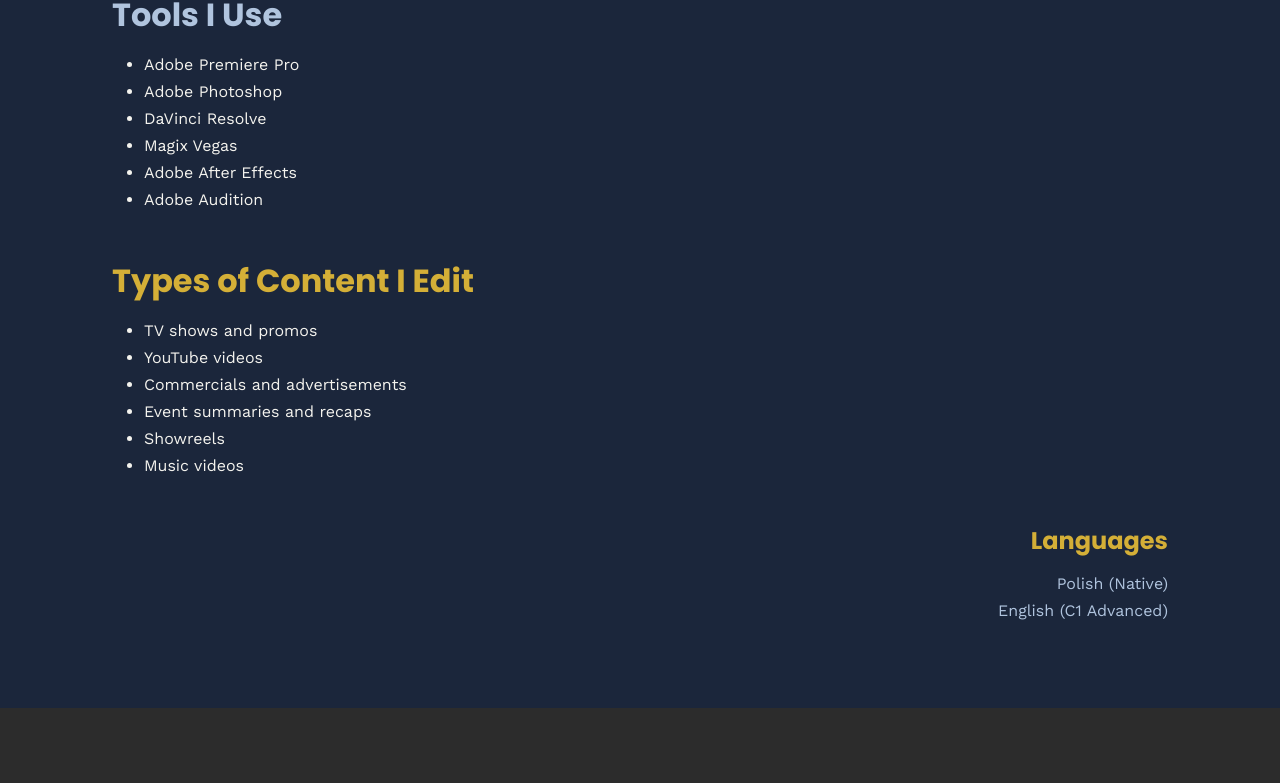
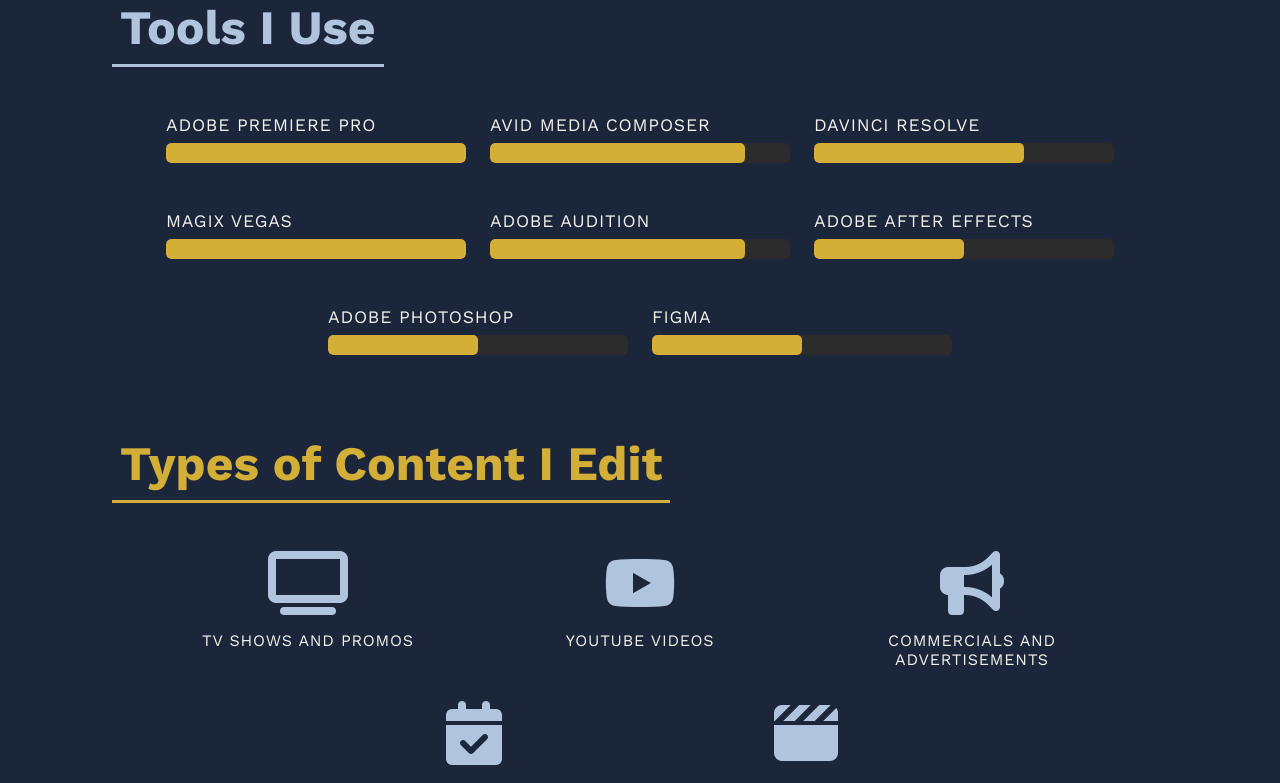
Before and after one commit to afra50/Pokorski-Bartek, a React (Create React App) app: page /about in a window 1280 px wide. Shown: the part 913-1696 px from the top of the page. Built offline with nearby package versions, Linux system fonts and the light colour scheme.

Commit message:
about page cd

```diff
--- a/src/components/pages/AboutPage.js
+++ b/src/components/pages/AboutPage.js
@@ -1,8 +1,39 @@
-import React from "react";
+import React, { useRef, useState, useEffect } from "react";
 import "../../styles/pages/AboutPage.scss";
 import bartekzdjecie from "../../assets/bartek.jpg";
 
 function AboutPage() {
+  // Ref do sekcji programów
+  const programsRef = useRef(null);
+
+  // Stan, który decyduje, czy uruchomić animację wypełniania
+  const [animateBars, setAnimateBars] = useState(false);
+
+  useEffect(() => {
+    const observer = new IntersectionObserver(
+      (entries) => {
+        // Dla każdego obserwowanego elementu sprawdzamy, czy jest w polu widzenia
+        entries.forEach((entry) => {
+          if (entry.isIntersecting) {
+            setAnimateBars(true);
+            // Po jednorazowym wykryciu można odpiąć observer, aby nie animować ponownie
+            observer.unobserve(entry.target);
+          }
+        });
+      },
+      { threshold: 0.2 } // jak duża część sekcji musi się pojawić, żeby uznać, że jest widoczna
+    );
+
+    if (programsRef.current) {
+      observer.observe(programsRef.current);
+    }
+
+    // Sprzątanie po odmontowaniu komponentu
+    return () => {
+      observer.disconnect();
+    };
+  }, []);
+
   return (
     <section id="about-page">
       <div className="about-hero">
@@ -28,28 +59,120 @@
         </div>
       </div>
 
-      <div className="programs-section">
+      <div className="programs-section" ref={programsRef}>
         <h2>Tools I Use</h2>
         <ul>
-          <li>Adobe Premiere Pro</li>
-          <li>Adobe Photoshop</li>
-          <li>DaVinci Resolve</li>
-          <li>Magix Vegas</li>
-          <li>Adobe After Effects</li>
-          <li>Adobe Audition</li>
+          <li>
+            Adobe Premiere Pro
+            <div className="progress-bar">
+              {/* Jeżeli animateBars = true, to szerokość = 100%, w przeciwnym wypadku 0 */}
+              <div
+                className="progress"
+                style={{ width: animateBars ? "100%" : "0%" }}
+              ></div>
+            </div>
+          </li>
+
+          <li>
+            Avid Media Composer
+            <div className="progress-bar">
+              <div
+                className="progress"
+                style={{ width: animateBars ? "85%" : "0%" }}
+              ></div>
+            </div>
+          </li>
+
+          <li>
+            DaVinci Resolve
+            <div className="progress-bar">
+              <div
+                className="progress"
+                style={{ width: animateBars ? "70%" : "0%" }}
+              ></div>
+            </div>
+          </li>
+
+          <li>
+            Magix Vegas
+            <div className="progress-bar">
+              <div
+                className="progress"
+                style={{ width: animateBars ? "100%" : "0%" }}
+              ></div>
+            </div>
+          </li>
+
+          <li>
+            Adobe Audition
+            <div className="progress-bar">
+              <div
+                className="progress"
+                style={{ width: animateBars ? "85%" : "0%" }}
+              ></div>
+            </div>
+          </li>
+
+          <li>
+            Adobe After Effects
+            <div className="progress-bar">
+              <div
+                className="progress"
+                style={{ width: animateBars ? "50%" : "0%" }}
+              ></div>
+            </div>
+          </li>
+
+          <li>
+            Adobe Photoshop
+            <div className="progress-bar">
+              <div
+                className="progress"
+                style={{ width: animateBars ? "50%" : "0%" }}
+              ></div>
+            </div>
+          </li>
+
+          <li>
+            Figma
+            <div className="progress-bar">
+              <div
+                className="progress"
+                style={{ width: animateBars ? "50%" : "0%" }}
+              ></div>
+            </div>
+          </li>
         </ul>
       </div>
 
       <div className="content-types-section">
         <h2>Types of Content I Edit</h2>
-        <ul>
-          <li>TV shows and promos</li>
-          <li>YouTube videos</li>
-          <li>Commercials and advertisements</li>
-          <li>Event summaries and recaps</li>
-          <li>Showreels</li>
-          <li>Music videos</li>
-        </ul>
+        <div className="content-grid">
+          <div className="content-item">
+            <i class="fa-solid fa-tv"></i>
+            <span>TV shows and promos</span>
+          </div>
+
+          <div className="content-item">
+            <i class="fa-brands fa-youtube"></i>
+            <span>YouTube videos</span>
+          </div>
+
+          <div className="content-item">
+            <i className="fa-solid fa-bullhorn"></i>
+            <span>Commercials and advertisements</span>
+          </div>
+
+          <div className="content-item">
+            <i className="fa-solid fa-calendar-check"></i>
+            <span>Event summaries and recaps</span>
+          </div>
+
+          <div className="content-item">
+            <i className="fa-solid fa-clapperboard"></i>
+            <span>Showreels</span>
+          </div>
+        </div>
       </div>
 
       <div className="languages-section">
--- a/src/styles/pages/AboutPage.scss
+++ b/src/styles/pages/AboutPage.scss
@@ -43,25 +43,56 @@
         }
     }
 
-    //do poprawy!!!
     .programs-section {
         margin-bottom: 3rem;
 
         h2 {
-            font-family: $font-heading;
-            font-size: 2rem;
+            font-family: $font-body;
+            font-size: 3rem;
             color: $color-accent-blue;
-            margin-bottom: 1rem;
+            width: fit-content;
+            border-bottom: 3px solid $color-accent-blue;
+            padding: 0.5rem;
+            margin-bottom: 3rem;
+            text-align: center;
         }
 
         ul {
-            list-style-type: disc;
-            padding-left: 2rem;
+            display: flex;
+            flex-wrap: wrap;
+            gap: 1.5rem;
+            list-style: none;
+            padding: 0;
+            margin: 0;
+            justify-content: center;
             font-family: $font-body;
-            font-size: 1rem;
+            text-transform: uppercase;
+            font-size: 1.1rem;
 
             li {
-                margin-bottom: 0.5rem;
+                flex: 1 1 calc(33.333% - 1.5rem);
+                max-width: 300px;
+                min-width: 200px;
+                margin-bottom: 1.5rem;
+                letter-spacing: 0.05rem;
+                color: $color-text;
+
+                .progress-bar {
+                    position: relative;
+                    background-color: $color-secondary;
+                    height: 20px;
+                    border-radius: 5px;
+                    overflow: hidden;
+                    margin-top: 0.5rem;
+
+                    .progress {
+                        background-color: $color-accent-gold;
+                        border-radius: 5px;
+                        height: 100%;
+                        width: 0;
+                        transition: width 2s ease-in-out;
+                    }
+                }
             }
         }
     }
@@ -70,33 +101,62 @@
         margin-bottom: 3rem;
 
         h2 {
-            font-family: $font-heading;
-            font-size: 2rem;
+            font-family: $font-body;
+            font-size: 3rem;
             color: $color-accent-gold;
-            margin-bottom: 1rem;
+            margin-bottom: 3rem;
+            width: fit-content;
+            border-bottom: 3px solid $color-accent-gold;
+            padding: 0.5rem;
         }
 
-        ul {
-            list-style-type: disc;
-            padding-left: 2rem;
-            font-family: $font-body;
-            font-size: 1rem;
+        .content-grid {
+            display: flex;
+            flex-wrap: wrap;
+            justify-content: center;
+            gap: 2rem;
 
-            li {
-                margin-bottom: 0.5rem;
+            .content-item {
+                display: flex;
+                flex-direction: column;
+                align-items: center;
+                text-align: center;
+                flex-grow: 1;
+                flex-shrink: 1;
+                flex-basis: calc(33.333% - 1.5rem);
+                max-width: 300px;
+                min-width: 200px;
+
+                i {
+                    font-size: 4rem;
+                    margin-bottom: 1rem;
+                    color: $color-accent-blue;
+                }
+
+                span {
+                    font-family: $font-body;
+                    letter-spacing: 0.05rem;
+                    color: $color-text;
+                    text-transform: uppercase;
+                }
             }
         }
     }
+
 
     .languages-section {
         text-align: right;
         margin-top: 3rem;
 
         h3 {
-            font-family: $font-heading;
+            font-family: $font-body;
             font-size: 1.5rem;
             color: $color-accent-gold;
             margin-bottom: 1rem;
+            width: fit-content;
+            border-bottom: 3px solid $color-accent-gold;
+            justify-self: right;
+            padding: 0.5rem
         }
 
         ul {
@@ -108,6 +168,7 @@
             li {
                 margin-bottom: 0.5rem;
                 color: $color-accent-blue;
+                letter-spacing: 0.05rem;
             }
         }
     }
```
Also changed, not shown: 12 other files (tests, documents, lock files or other folders).
